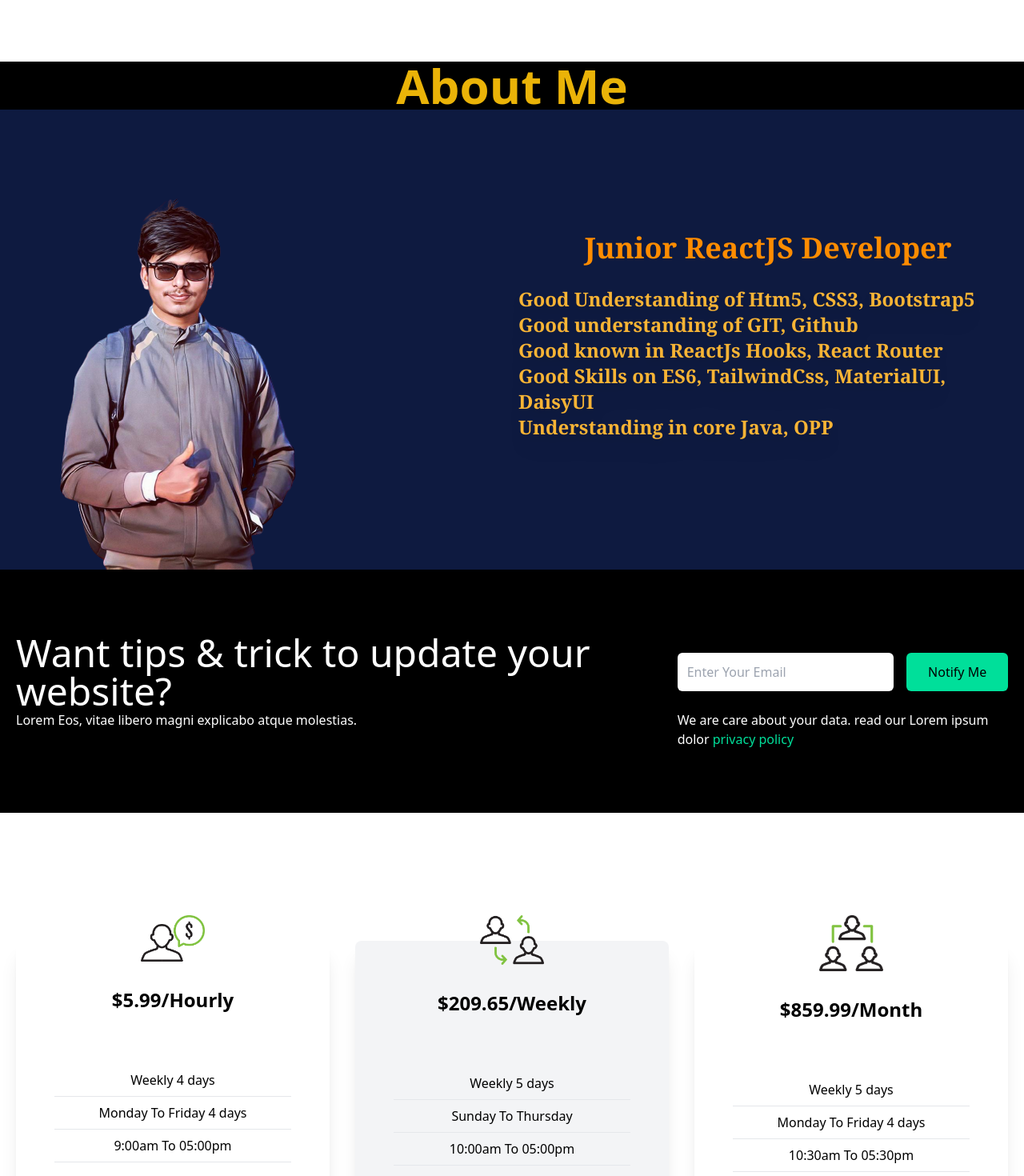
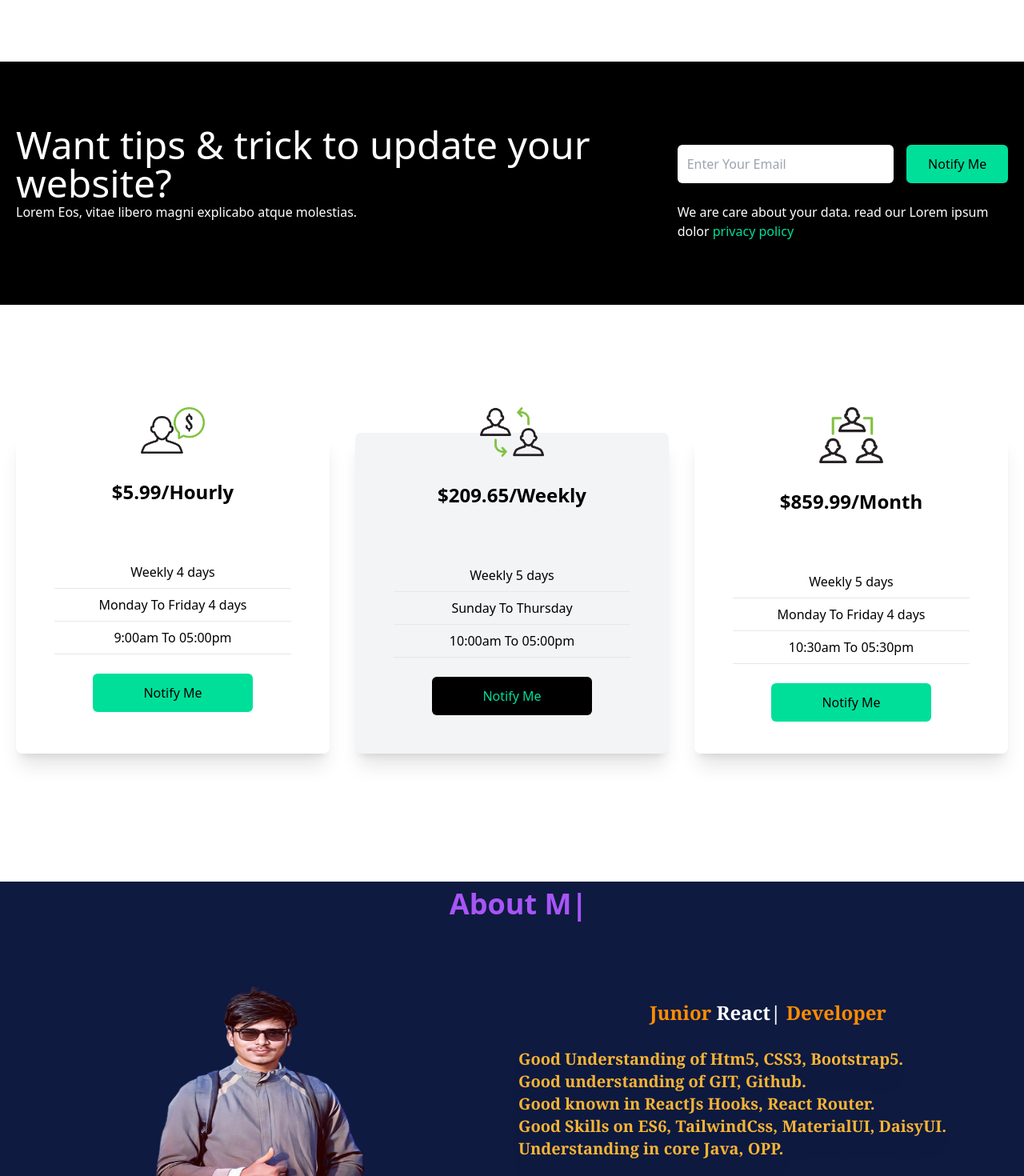
Before and after one commit to atikurahad/atikur-portfolio-spa, a React (Create React App) app: page / in a window 1280 px wide. Shown: the part 1300-2770 px from the top of the page at 80% size. Built offline with nearby package versions, Linux system fonts and the light colour scheme.

Commit message:
contact page is completed

```diff
--- a/src/App.js
+++ b/src/App.js
@@ -13,9 +13,10 @@ function App() {
       <Navbar />
       <Hero />
       <Projects />
-     <About />
       <Contact />
       <Card />
+      <About />
+
       <Footer />
     </div>
   );
--- a/src/components/About.jsx
+++ b/src/components/About.jsx
@@ -1,32 +1,38 @@
 import React from "react";
+import Typed from 'react-typed';
+
 import DevImg from "../assets/atik.png";
 
 const About = () => {
   return (
-    <>
-      <div>
-        <h1 className="text-center text-yellow-500 text-6xl font-bold ">
+    < >
+
+
+    <div className="bg-[#0E1A40]">
+      <h1 className="text-center p-2 font-bold"> <Typed className="lg:text-4xl md:text5xl sm:text-4xl font-bold text-center text-purple-500 md:pl-4 pl-2"  strings={['About Me']} typeSpeed={120} backSpeed={140} loop /></h1>
+          <div>
           {" "}
-          About Me
-        </h1>
-        <div className="bg-[#0E1A40]  grid grid-cols-2 justify-center items-center">
-          <div >
-            <img className="" src={DevImg} alt="" />
+
+        <div className="grid sm:grid-cols-1 md:grid-cols-2 lg:grid-cols-2 items-center justify-center">
+          <div>
+            <img className="h-96 w-96 mx-auto" src={DevImg} alt="" />
           </div>
           <div>
-            <h1 className="text-center text-4xl font-serif font-bold text-[rgb(255,140,0)]">
-              Junior ReactJS Developer
+            <h1 className="text-center text-2xl mt-2 font-serif font-bold text-[rgb(255,140,0)] sm:mt-2">
+              Junior <span> <Typed className="text-white" strings={['ReactJS']} typeSpeed={130} backSpeed={140} loop /></span> Developer
             </h1>
-            <ol className="mt-5 p-2 drop-shadow-xl ">
-              <li className="text-2xl font-semibold font-serif text-[#f8b435] ">Good Understanding of Htm5, CSS3, Bootstrap5</li>
-              <li className="text-2xl font-semibold font-serif text-[#f8b435]">Good understanding of GIT, Github</li>
-              <li className="text-2xl font-semibold font-serif text-[#f8b435]">Good known in ReactJs Hooks, React Router</li>
-              <li className="text-2xl font-semibold font-serif text-[#f8b435]">Good Skills on ES6, TailwindCss, MaterialUI, DaisyUI</li>
-              <li className="text-2xl font-semibold font-serif text-[#f8b435]">Understanding in core Java, OPP</li>
+            <ol className="mt-5 p-2 drop-shadow-xl flex flex-col mx-auto my-auto">
+              <li className="text-xl font-semibold font-serif text-[#f8b435] ">Good Understanding of Htm5, CSS3, Bootstrap5.</li>
+              <li className="text-xl font-semibold font-serif text-[#f8b435]">Good understanding of GIT, Github.</li>
+              <li className="text-xl font-semibold font-serif text-[#f8b435]">Good known in ReactJs Hooks, React Router.</li>
+              <li className="text-xl font-semibold font-serif text-[#f8b435]">Good Skills on ES6, TailwindCss, MaterialUI, DaisyUI.</li>
+              <li className="text-xl font-semibold font-serif text-[#f8b435]">Understanding in core Java, OPP.</li>
             </ol>
           </div>
         </div>
       </div>
+    </div>
+
     </>
   );
 };
```
Lines whose indentation alone changed are shown as unchanged.
